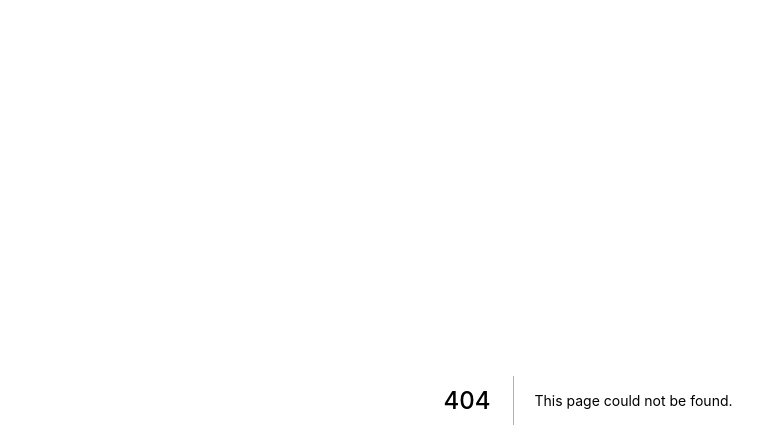
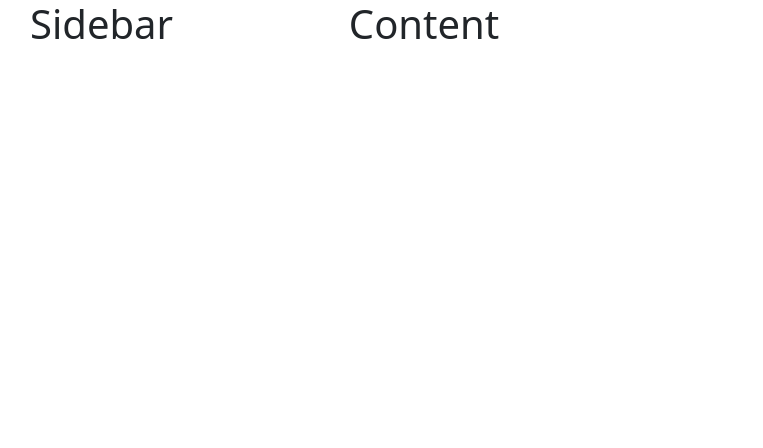
Before and after one commit to Febrianians/Gamers-Heaven-2, a Next.js app: page /profile-page in a window 1280 px wide. Before the commit this address had no page. Shown: the top 448 px of the page, without its empty margins (52-815 px from the left). Built offline with nearby package versions, Linux system fonts and the light colour scheme.

Commit message:
first push

```diff
--- /dev/null
+++ b/components/profile-page/content.jsx
@@ -0,0 +1,9 @@
+
+
+export default function ContentComponent() {
+    return (
+        <>
+        <h1>Content</h1>
+        </>
+    )
+}
--- /dev/null
+++ b/components/profile-page/profile-page.jsx
@@ -0,0 +1,18 @@
+import ContentComponent from "./content";
+import SidebarComponent from "./sidebar";
+
+
+export default function ProfilePageComponent() {
+    return (
+        <>
+        <div className="container">
+                <div className="sidebar">
+                    <SidebarComponent/>
+                </div>
+                <div className="content">
+                    <ContentComponent/>
+                </div>
+        </div>
+        </>
+    )
+}
--- /dev/null
+++ b/components/profile-page/profilePageStyle.scss
@@ -0,0 +1,11 @@
+.container{
+    display: flex;
+
+    .sidebar{
+        flex: 2;
+    }
+
+    .content{
+        flex: 5;
+    }
+}
--- /dev/null
+++ b/components/profile-page/sidebar.jsx
@@ -0,0 +1,12 @@
+
+
+export default function SidebarComponent() {
+    return (
+        <>
+
+            <h1>Sidebar</h1>
+
+        </>
+
+    )
+}
--- a/package.json
+++ b/package.json
@@ -17,7 +17,8 @@
     "react-redux": "^8.0.2",
     "reactstrap": "^9.1.1",
     "redux": "^4.2.0",
-    "redux-thunk": "^2.4.1"
+    "redux-thunk": "^2.4.1",
+    "sass": "^1.52.3"
   },
   "devDependencies": {
     "eslint": "8.17.0",
--- a/pages/_app.js
+++ b/pages/_app.js
@@ -1,4 +1,5 @@
 import 'bootstrap/dist/css/bootstrap.css'
+import '../components/profile-page/profilePageStyle.scss'
 
 function MyApp({ Component, pageProps }) {
   return <Component {...pageProps} />
--- /dev/null
+++ b/pages/profile-page.jsx
@@ -0,0 +1,7 @@
+import ProfilePageComponent from "../components/profile-page/profile-page";
+
+export default function ProfilePage(){
+    return (
+        <ProfilePageComponent/>
+    )
+}
--- a/styles/Home.module.css
+++ b/styles/Home.module.css
@@ -108,6 +108,21 @@
   margin-left: 0.5rem;
 }
 
+
+.profilePage{
+  display: flex;
+}
+
+.sidebar{
+  display: inherit;
+  flex: 2;
+}
+
+.content{
+  display: inherit;
+  flex: 5;
+}
+
 @media (max-width: 600px) {
   .grid {
     width: 100%;
```
Also changed, not shown: 1 other file (tests, documents, lock files or other folders).
